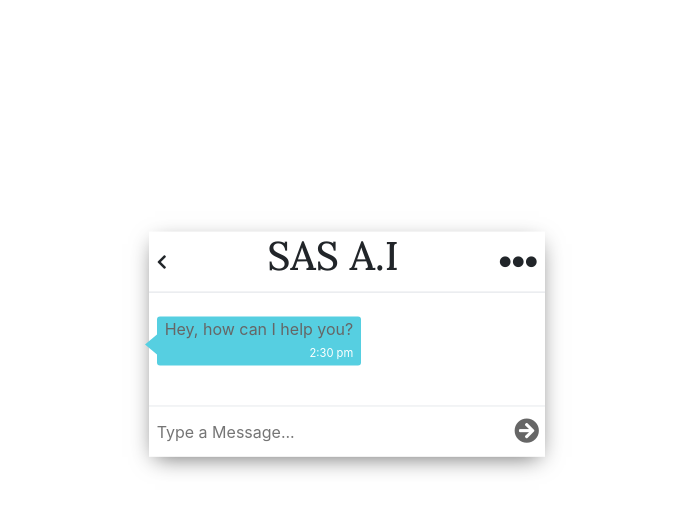
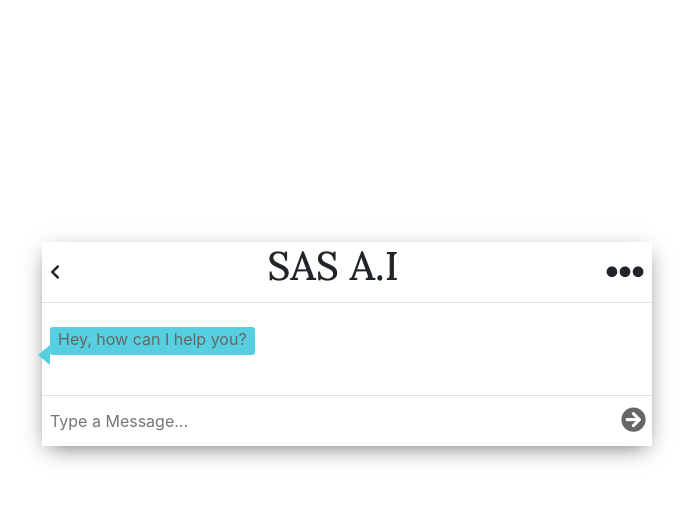
Before and after one commit to DerwentJohnson/SASAI, a Flask app: page /chat in a window 1280 px wide. Shown: the part 56-568 px from the top of the page, without its empty margins (293-986 px from the left). Run offline with Flask 2, Linux system fonts and the light colour scheme; some libraries are stand-ins or nearby versions.

Commit message:
Update chatbot.html

```diff
--- a/app/templates/chatbot.html
+++ b/app/templates/chatbot.html
@@ -4,7 +4,7 @@
 <section>
         <div class="container-fluid">
             <div class="row justify-content-center">
-                <div class="col col-xl-4 col-lg-4 col-md-6 col-sm-7 col-10 chat-box">
+                <div class="col col-xl-6 col-lg-6 col-md-6 col-sm-7 col-10 chat-box">
                     <div class="card px-0 border-none">
                         <!-- CARD HEADER -->
                         <div class="header d-flex align-items-center px-2">
@@ -20,7 +20,7 @@
                                 <!-- <img src="../img/b3.jpg" alt="" style="height:50px;" class="mr-3"> -->
                                 <div class="bg-skyBlueCrayola px-2" id="talkbubble">
                                     <p class="text-gray mb-1">Hey, how can I help you?</p>
-                                    <p class="time text-right text-white font-weight-bod mb-1">2:30 pm</p>
+                                    <p class="time text-right text-white font-weight-bod mb-1" id="time"></p>
                                 </div>
                             </div>
                         </div>
```
